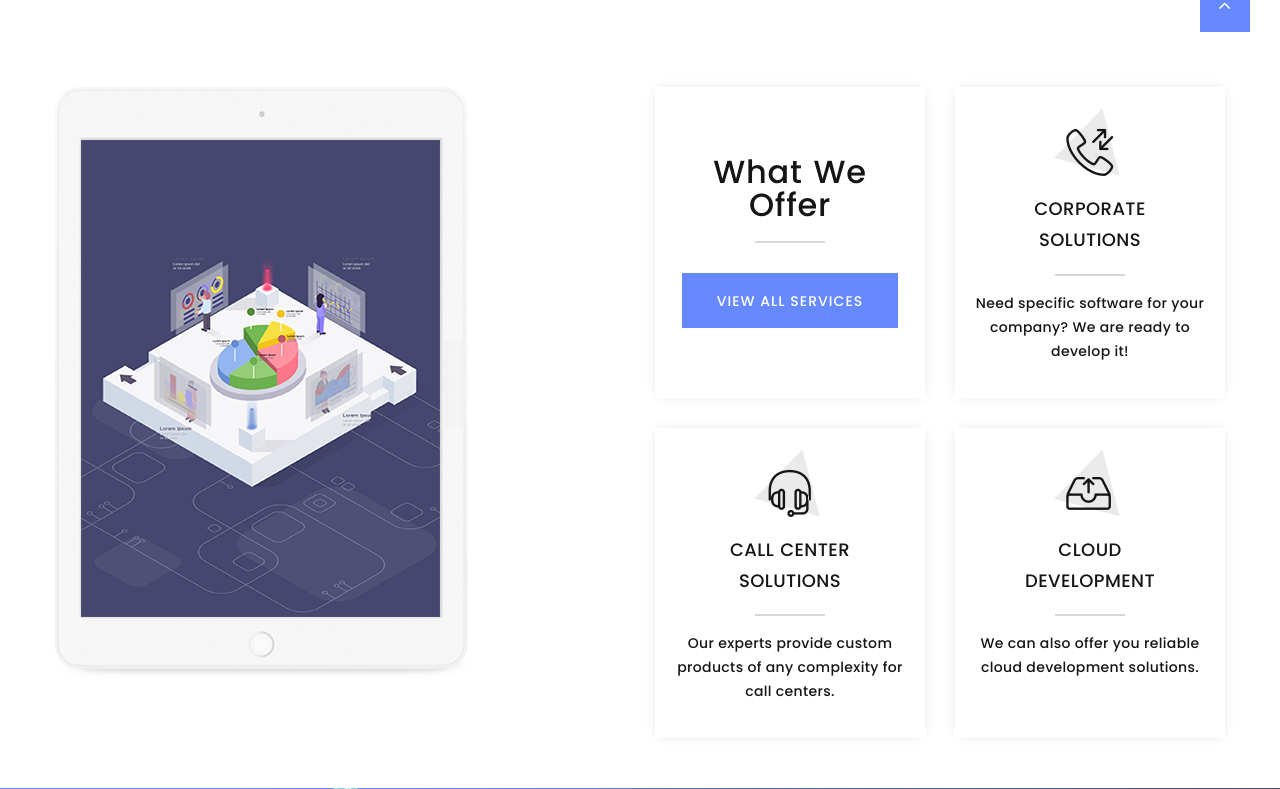
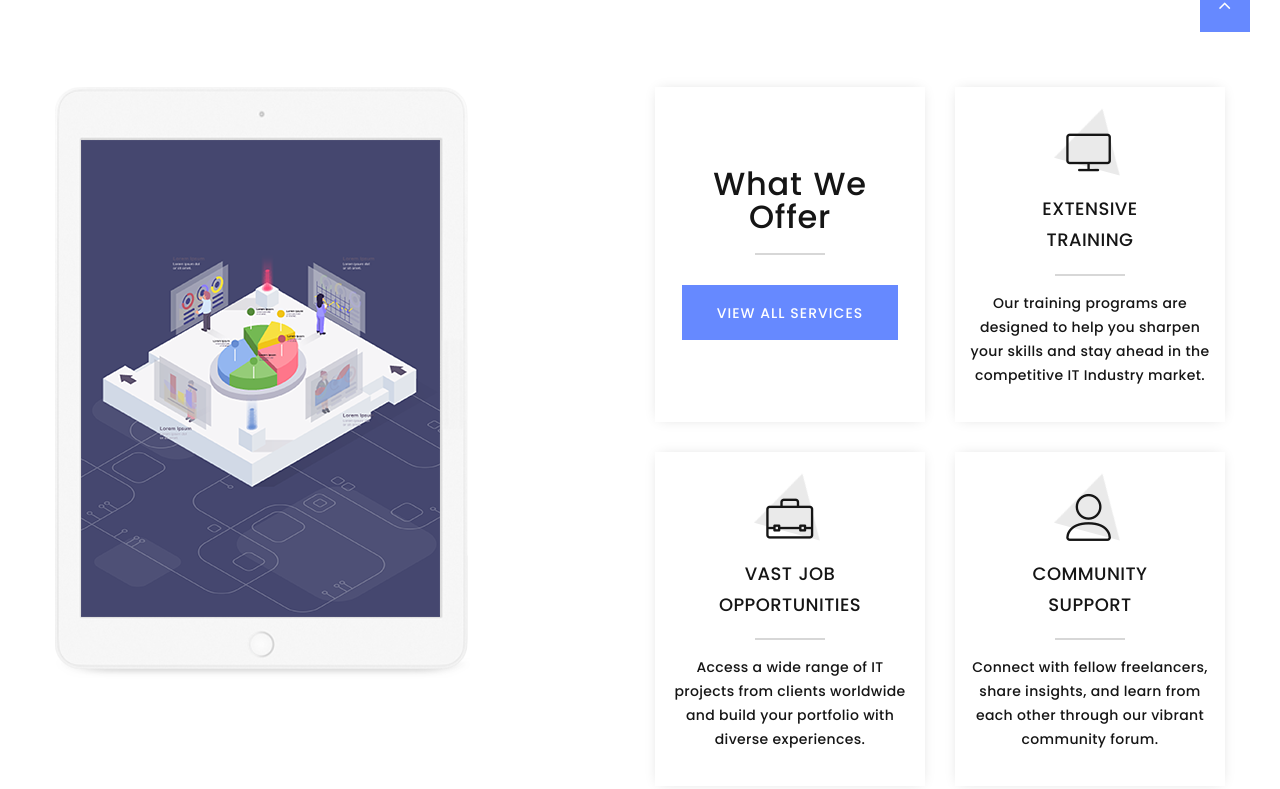
Before and after one commit to Sivsankar-Nayak/maa-techno-v2, a plain HTML site: page index.html in a window 1280 px wide. Shown: the part 838-1627 px from the top of the page. Drawn offline with Linux system fonts and the light colour scheme.

Commit message:
content for what we offer

```diff
--- a/index.html
+++ b/index.html
@@ -312,41 +312,38 @@
                 <div class="col-sm-6 wow fadeInRight" data-wow-delay=".1s">
                   <article class="box-icon-modern box-icon-modern-2">
                     <div
-                      class="box-icon-modern-icon linearicons-phone-in-out"
+                      class="box-icon-modern-icon linearicons-screen"
                     ></div>
                     <h5 class="box-icon-modern-title">
-                      <a href="#">CORPORATE<br />SOLUTIONS</a>
+                      <a href="#">EXTENSIVE<br />TRAINING</a>
                     </h5>
                     <div class="box-icon-modern-decor"></div>
                     <p class="box-icon-modern-text">
-                      Need specific software for your company? We are ready to
-                      develop it!
+                      Our training programs are designed to help you sharpen your skills and stay ahead in the competitive IT Industry market.
                     </p>
                   </article>
                 </div>
                 <div class="col-sm-6 wow fadeInRight" data-wow-delay=".2s">
                   <article class="box-icon-modern box-icon-modern-2">
-                    <div class="box-icon-modern-icon linearicons-headset"></div>
+                    <div class="box-icon-modern-icon linearicons-briefcase"></div>
                     <h5 class="box-icon-modern-title">
-                      <a href="#">CALL CENTER<br />SOLUTIONS</a>
+                      <a href="#">VAST JOB <br />OPPORTUNITIES</a>
                     </h5>
                     <div class="box-icon-modern-decor"></div>
                     <p class="box-icon-modern-text">
-                      Our experts provide custom products of any complexity for
-                      call centers.
+                      Access a wide range of IT projects from clients worldwide and build your portfolio with diverse experiences.
                     </p>
                   </article>
                 </div>
                 <div class="col-sm-6 wow fadeInRight" data-wow-delay=".3s">
                   <article class="box-icon-modern box-icon-modern-2">
-                    <div class="box-icon-modern-icon linearicons-outbox"></div>
+                    <div class="box-icon-modern-icon linearicons-user"></div>
                     <h5 class="box-icon-modern-title">
-                      <a href="#">CLOUD<br />DEVELOPMENT</a>
+                      <a href="#">COMMUNITY<br />SUPPORT</a>
                     </h5>
                     <div class="box-icon-modern-decor"></div>
                     <p class="box-icon-modern-text">
-                      We can also offer you reliable cloud development
-                      solutions.
+                      Connect with fellow freelancers, share insights, and learn from each other through our vibrant community forum.
                     </p>
                   </article>
                 </div>
```
Also changed, not shown: content.txt (added).
